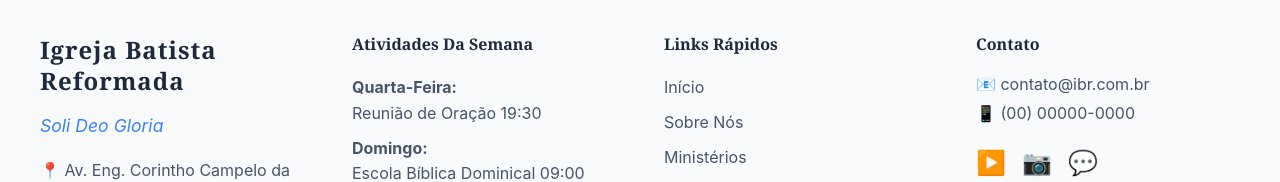
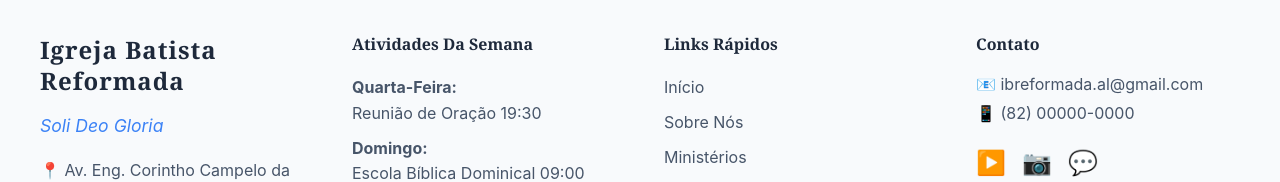
Before and after one commit to alessandrosaldanha/IBR-Maceio, a React (Vite) app: page /escala in a window 1280 px wide. Shown: the part 2786-2968 px from the top of the page. Built offline with nearby package versions, Linux system fonts and the light colour scheme.

Commit message:
"CSS refature Global"

```diff
--- a/src/components/Footer.jsx
+++ b/src/components/Footer.jsx
@@ -55,9 +55,9 @@ const Footer = () => {
         <div className="footer-section">
           <h4>Contato</h4>
           <p className="footer-contact">
-            📧 contato@ibr.com.br
+            📧 ibreformada.al@gmail.com
             <br />
-            📱 (00) 00000-0000
+            📱 (82) 00000-0000
           </p>
           <div className="footer-social">
             <a href="#" className="social-link" aria-label="YouTube">
--- a/src/components/ModalOracao.css
+++ b/src/components/ModalOracao.css
@@ -5,6 +5,7 @@
   right: 0;
   bottom: 0;
   background: var(--bg-overlay);
+  -webkit-backdrop-filter: blur(10px);
   backdrop-filter: blur(5px);
   z-index: 2000;
 }
@@ -130,7 +131,7 @@
 }
 
 .checkbox-group input:checked + .checkbox-custom::after {
-  content: '✓';
+  content: "✓";
   color: var(--text-primary);
   font-size: 0.8rem;
 }
@@ -166,8 +167,13 @@
 }
 
 @keyframes pulse {
-  0%, 100% { transform: scale(1); }
-  50% { transform: scale(1.1); }
+  0%,
+  100% {
+    transform: scale(1);
+  }
+  50% {
+    transform: scale(1.1);
+  }
 }
 
 .modal-success h3 {
--- a/src/components/Navbar.css
+++ b/src/components/Navbar.css
@@ -4,6 +4,7 @@
   left: 0;
   right: 0;
   background: var(--bg-secondary);
+  -webkit-backdrop-filter: blur(10px);
   backdrop-filter: blur(10px);
   z-index: 1000;
   border-bottom: 1px solid var(--border-color);
@@ -35,7 +36,7 @@
   font-size: 1.5rem;
   font-weight: 700;
   letter-spacing: 2px;
-  font-family: 'Georgia', serif;
+  font-family: "Georgia", serif;
 }
 
 .navbar-links-desktop {
```
